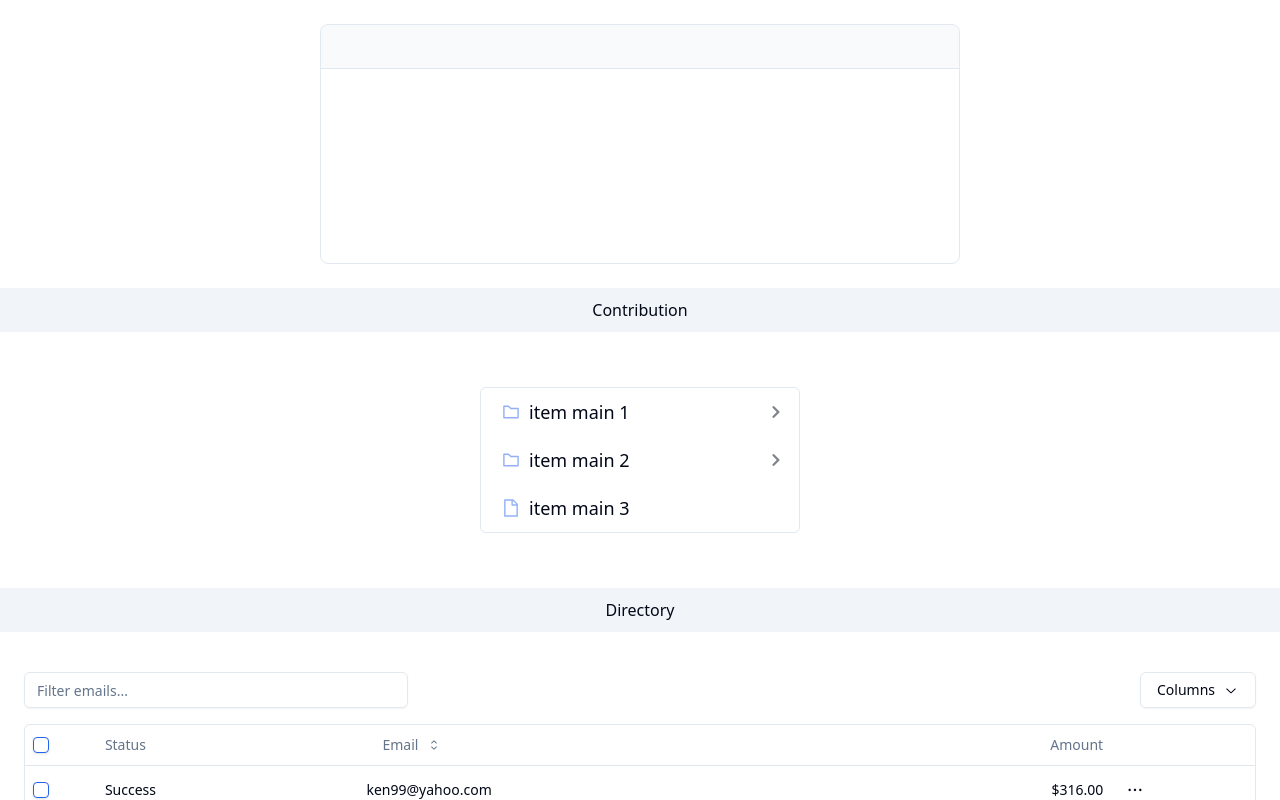
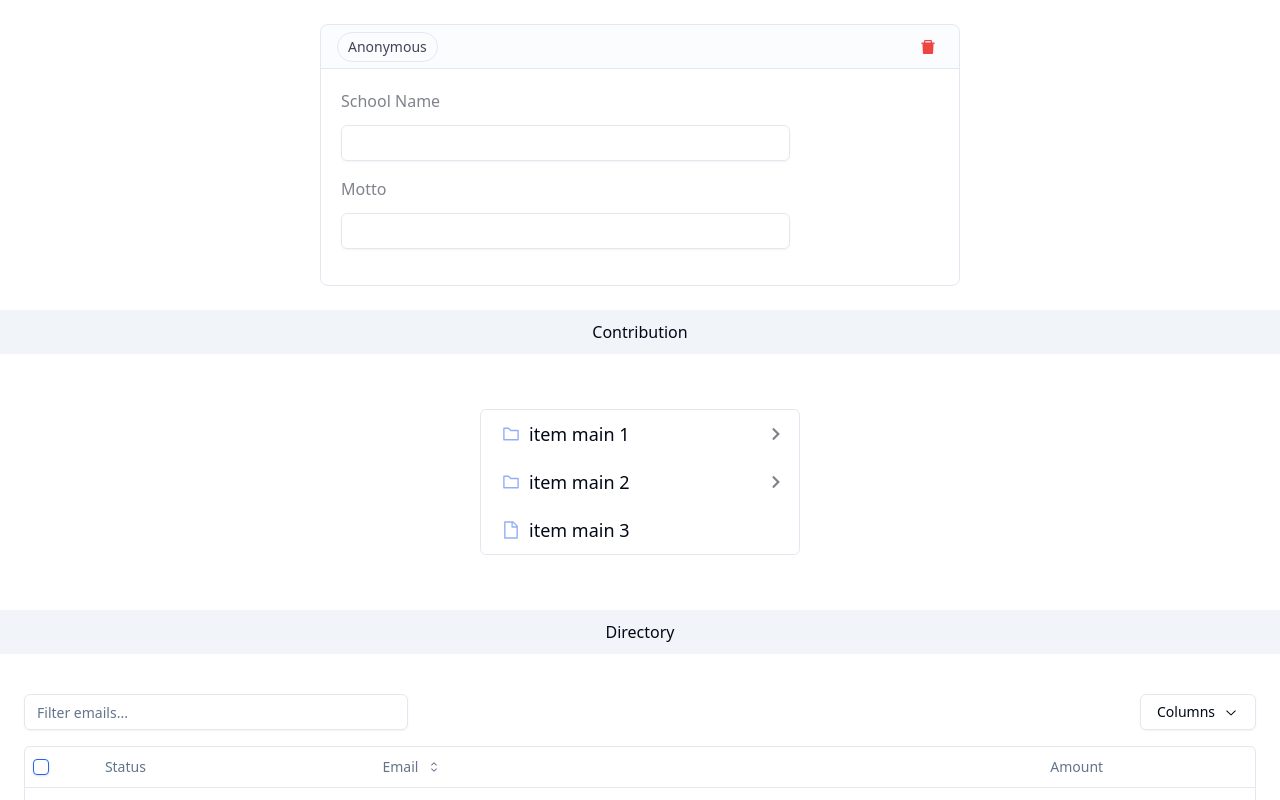
Before and after one commit to delmac-dev/components-site, a React (Vite) app: page / in a window 1280 px wide. Shown: the top 800 px of the page. Built offline with nearby package versions, Linux system fonts and the light colour scheme.

Commit message:
made edits

```diff
--- a/src/designs/Contribution.jsx
+++ b/src/designs/Contribution.jsx
@@ -1,5 +1,7 @@
 import { useState, useEffect } from 'react';
 import Wrapper from '../components/Wrapper';
+import { AiFillDelete } from 'react-icons/ai';
+import { Input } from "@/components/ui/input"
 
 const data = [
     //type: TEXT
@@ -71,7 +73,22 @@ export default Contribution;
 const Card = () => {
     return (
         <div className="relative w-[640px] min-h-[240px] rounded-lg bg-card border border-border overflow-hidden">
-            <div className="w-full h-11 bg-secondary/50 border-b border-border"></div>
+            <div className="w-full h-11 bg-secondary/30 border-b border-border flex items-center justify-between px-4">
+                <h2 className="py-1 px-2.5 border rounded-full text-secondary-foreground/80 text-sm">Anonymous</h2>
+                <button className="rounded-md p-1.5 hover:bg-destructive/20 text-destructive">
+                    <AiFillDelete size={18} />
+                </button>
+            </div>
+            <div className="w-full min-h-full p-5">
+                <div className="w-full mb-4">
+                    <label htmlFor="school" className='block mb-3 text-card-foreground/50'>School Name</label>
+                    <Input id="school" type="text" className="w-3/4" />
+                </div>
+                <div className="w-full mb-4">
+                    <label htmlFor="motto" className='block mb-3 text-card-foreground/50'>Motto</label>
+                    <Input id="motto" type="text" className="w-3/4" />
+                </div>
+            </div>
         </div>
     )
 }
```
